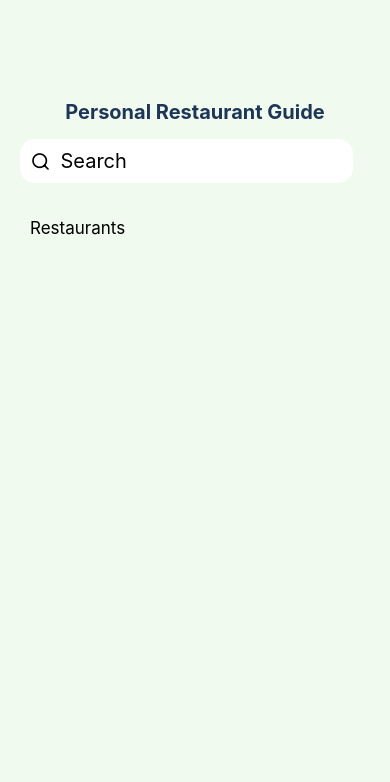
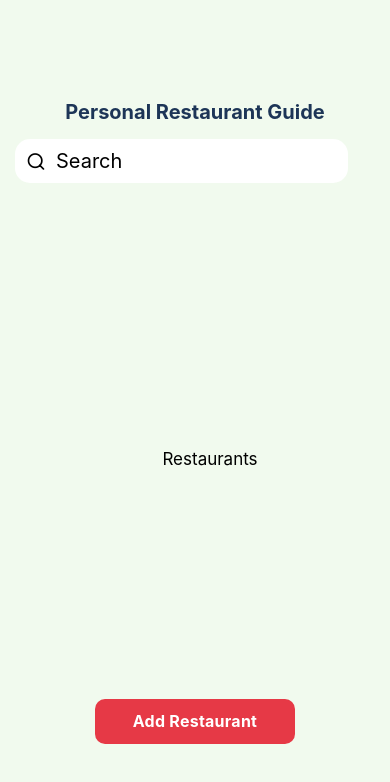
Before and after one commit to jsn-bln/Restaurant-Guide, a React Native app: screen /Home in a window 390 px wide. Shown: the top 782 px of the page. Built offline with nearby package versions, Linux system fonts and the light colour scheme.

Commit message:
added add restaurant page and navigation

```diff
--- a/App.js
+++ b/App.js
@@ -1,15 +1,29 @@
 import { StatusBar } from 'expo-status-bar';
 import { StyleSheet, Text, View } from 'react-native';
-import HomePage from"./Components/Homepage";
+import HomePage from "./Components/Homepage";
+import AddRestaurant from "./Components/AddRestaurant"
+import { NavigationContainer } from '@react-navigation/native';
+import { createStackNavigator } from '@react-navigation/stack';
 
+const Stack = createStackNavigator();
 
 export default function App() {
 
   return (
-    <View style={styles.container}>
-      <HomePage />
-      <StatusBar style="auto" />
-    </View>
+    <NavigationContainer>
+    <Stack.Navigator>
+      <Stack.Screen name="Home" component={HomePage}
+        options={{
+          headerShown: false,
+          cardStyle: { paddingTop: 100, backgroundColor: '#f1faee' },
+        }}/>
+      <Stack.Screen name="AddRestaurant" component={AddRestaurant}
+        options={{
+          headerShown: false,
+          cardStyle: { paddingTop: 100, backgroundColor: '#f1faee' },
+        }}/>
+    </Stack.Navigator>
+  </NavigationContainer>
   );
 }
 
--- /dev/null
+++ b/Components/AddRestaurant.js
@@ -0,0 +1,21 @@
+import React from 'react';
+import { View, Text, StyleSheet } from 'react-native';
+
+const AddRestaurantScreen = () => {
+  return (
+    <View style={styles.container}>
+      <Text>Add Restaurant Screen</Text>
+    </View>
+  );
+};
+
+
+const styles = StyleSheet.create({
+    container: {
+      flex: 1,
+      alignItems: 'center',
+      backgroundColor: '#f1faee',
+    }
+});
+
+export default AddRestaurantScreen;
--- a/Components/Homepage.js
+++ b/Components/Homepage.js
@@ -1,24 +1,33 @@
 import { StatusBar } from 'expo-status-bar';
-import { StyleSheet, Text, View, Pressable } from 'react-native';
+import { StyleSheet, Text, View, Pressable, Dimensions } from 'react-native';
 import SearchBar from './SearchBar';
 import React,{useState} from 'react';
 
-export default function App() {
+
+
+export default function App({navigation}) {
     const [clicked, setClicked] = useState(false);
     const [searchPhrase, setSearchPhrase] = useState('');
 
+
     return (
+        <View style={styles.container}>
         <View>
-        <View style={styles.container}>
           <Text style={styles.title}>Personal Restaurant Guide</Text>
           <SearchBar
             clicked={clicked}
             searchPhrase={searchPhrase}
             setSearchPhrase={setSearchPhrase}
-                setClicked={setClicked} // Ensure this prop is passed correctly
+            setClicked={setClicked}
           />
         </View>
         <Text style={styles.header}>Restaurants</Text>
+        <View style={styles.bottomButtonContainer}>
+          <Pressable style={styles.button}
+                onPress={() => navigation.navigate('AddRestaurant')}>
+            <Text style={styles.text}>Add Restaurant</Text>
+          </Pressable>
+        </View>
         <StatusBar style="auto" />
       </View>
     );
@@ -26,16 +35,42 @@ export default function App() {
 
   const styles = StyleSheet.create({
     container: {
+      flex: 1,
       alignItems: 'center',
+      justifyContent: 'space-between',
+      paddingBottom: 100,
+      backgroundColor: '#f1faee',
     },
     title: {
       fontWeight: 'bold',
       fontSize: 20,
       color: "#1d3557",
+      textAlign: 'center'
     },
     header: {
       fontSize: 17,
       paddingLeft: 30,
       marginTop: 20
+    },
+    bottomButtonContainer: {
+      width: '100%',
+      alignItems: 'center',
+    },
+    button: {
+      alignItems: 'center',
+      justifyContent: 'center',
+      paddingVertical: 12,
+      paddingHorizontal: 32,
+      borderRadius: 10,
+      elevation: 3,
+      backgroundColor: '#e63946',
+      width: 200,
+    },
+    text: {
+      fontSize: 16,
+      lineHeight: 21,
+      fontWeight: 'bold',
+      letterSpacing: 0.25,
+      color: 'white',
     }
   });
```
Also changed, not shown: package.json (+5 -3 lines), 1 other file (tests, documents, lock files or other folders). Lines whose indentation alone changed are shown as unchanged.
